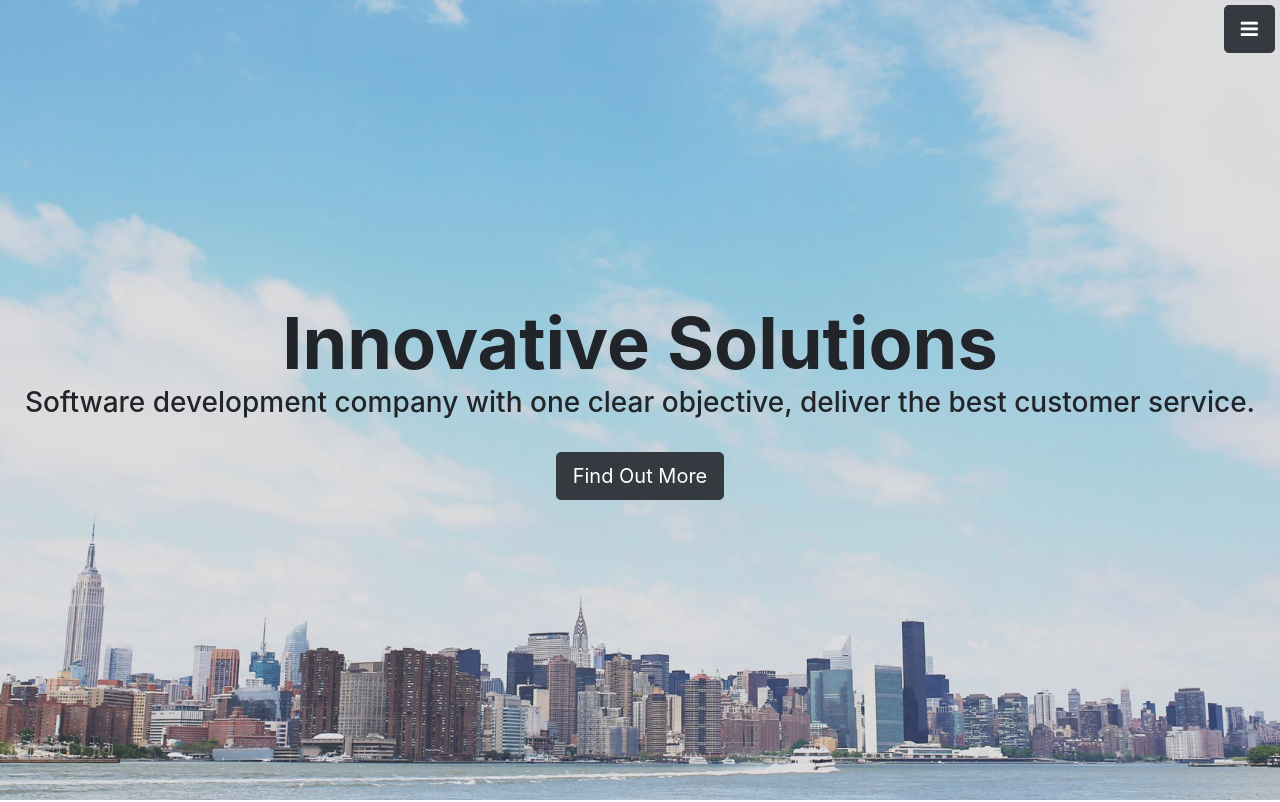
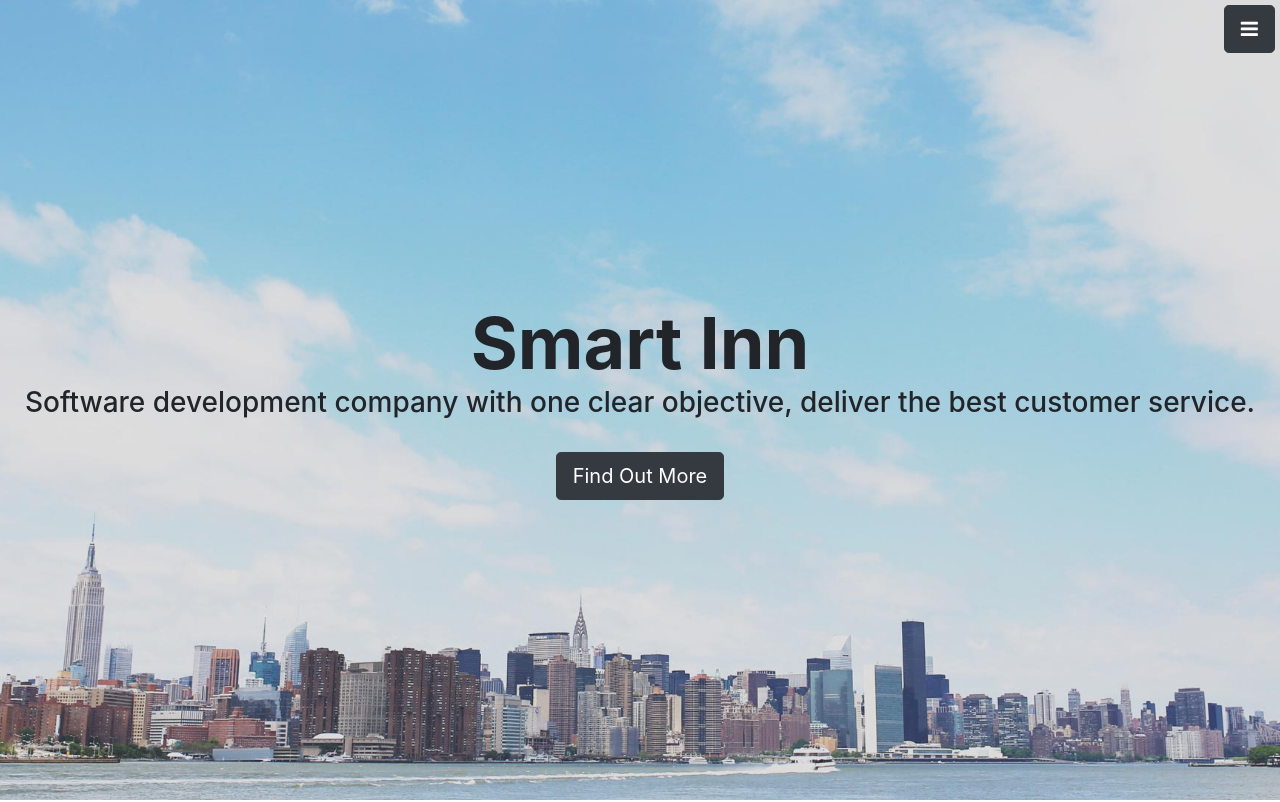
Before and after one commit to mostafa-elabbasy/in-so, a website with bundled scripts: page index.html in a window 1280 px wide. Shown: the top 802 px of the page. Built offline with nearby package versions, Linux system fonts and the light colour scheme.

Commit message:
Update index.html

```diff
--- a/index.html
+++ b/index.html
@@ -63,7 +63,7 @@
     <!-- Header -->
     <header class="header" id="top">
       <div class="text-vertical-center">
-        <h1>Innovative Solutions</h1>
+        <h1>Smart Inn</h1>
         <h3>Software development company with one clear objective, deliver the best customer service.</h3>
         <br>
         <a href="#about" class="btn btn-dark btn-lg js-scroll-trigger">Find Out More</a>
```
